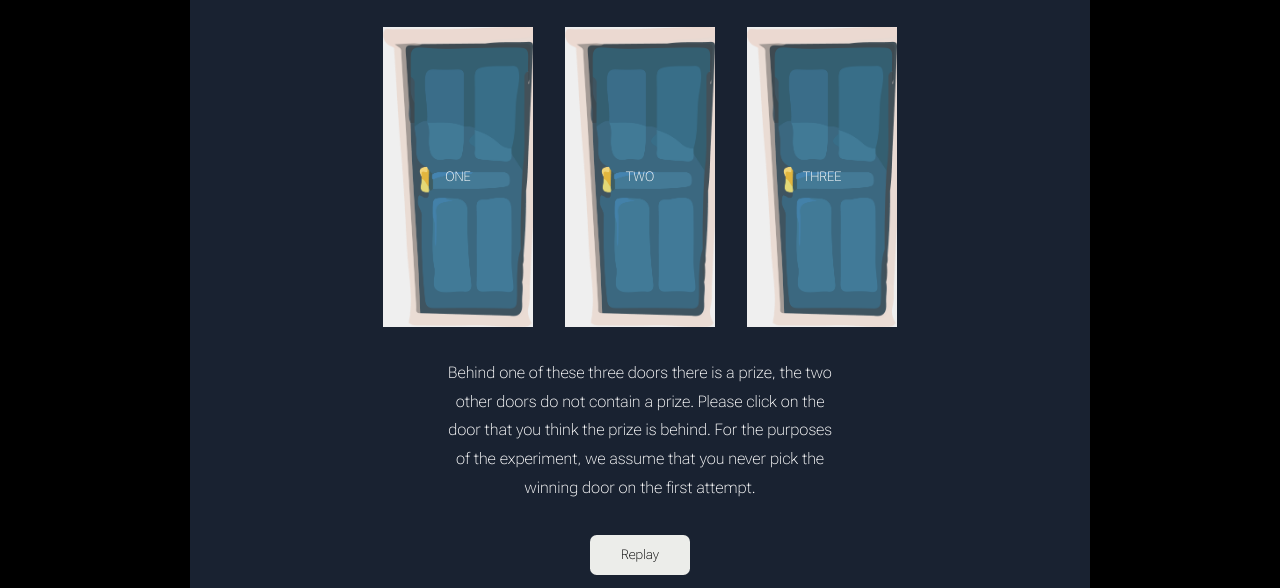
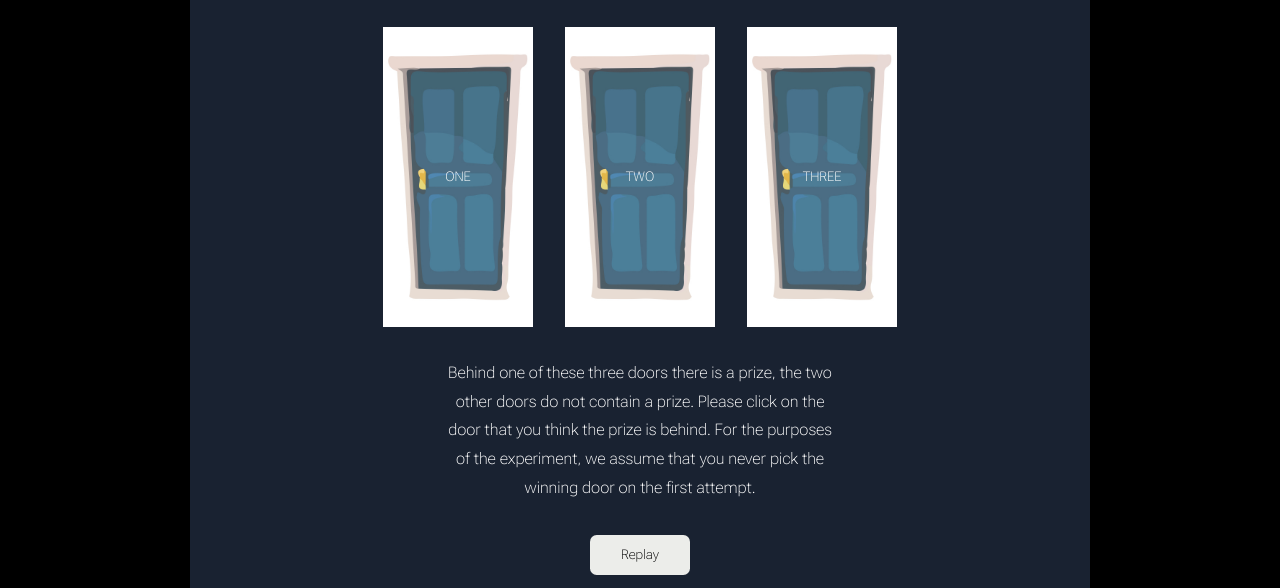
Before and after one commit to LauraK0/MontyHallChallenge, a plain HTML site: page index.html in a window 1280 px wide. Shown: the part 148-736 px from the top of the page. Drawn offline with Linux system fonts and the light colour scheme.

Commit message:
Update style.css

```diff
--- a/style.css
+++ b/style.css
@@ -103,13 +103,13 @@ header {
     color: var(--colour-one);
 }
 #door-1{
-    background-image: url(./images/door-closed.png);
+    background-image: url(./images/door-closed.jpg);
 }
 #door-2{
-    background-image: url(./images/door-closed.png);
+    background-image: url(./images/door-closed.jpg);
 }
 #door-3{
-    background-image: url(./images/door-closed.png);
+    background-image: url(./images/door-closed.jpg);
 }
 .game-info {
     position: relative;
```
